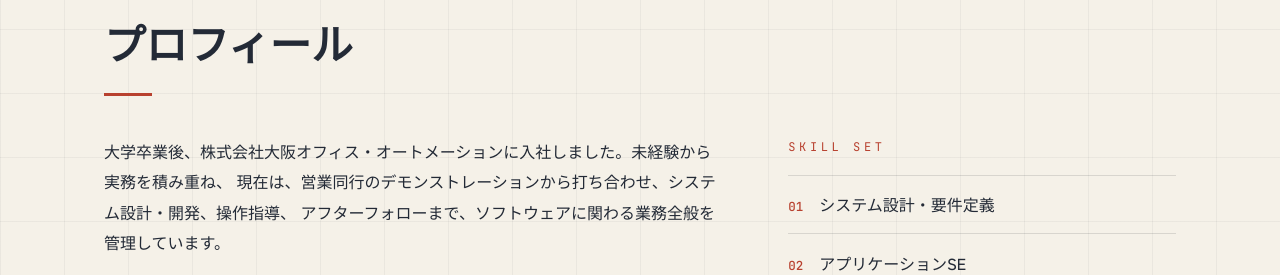
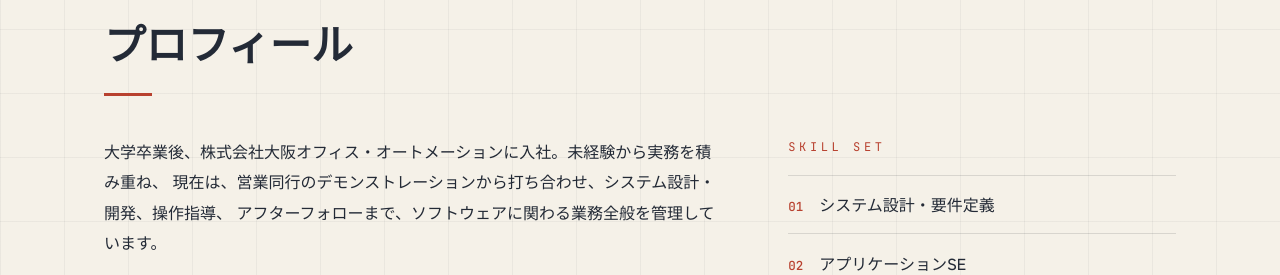
Before and after one commit to s-nikaido/ClaudeCodeStady, a plain HTML site: page index.html in a window 1280 px wide. Shown: the part 931-1206 px from the top of the page. Drawn offline with Linux system fonts and the light colour scheme.

Commit message:
Update description meta tag and about section text
Removed the period at the end of the description meta tag and modified a sentence in the about section.

```diff
--- a/index.html
+++ b/index.html
@@ -4,7 +4,7 @@
   <meta charset="UTF-8">
   <meta name="viewport" content="width=device-width, initial-scale=1.0">
   <title>二階堂茂生 - Portfolio</title>
-  <meta name="description" content="二階堂茂生のポートフォリオ。中小企業向け基幹システムの設計・開発に従事するシステムエンジニアの経歴とプロジェクト実績。">
+  <meta name="description" content="二階堂茂生のポートフォリオ。中小企業向け基幹システムの設計・開発に従事するシステムエンジニアの経歴とプロジェクト実績">
   <link rel="preconnect" href="https://fonts.googleapis.com">
   <link rel="preconnect" href="https://fonts.gstatic.com" crossorigin>
   <link href="https://fonts.googleapis.com/css2?family=Shippori+Mincho:wght@400;500;600;800&family=Zen+Kaku+Gothic+New:wght@400;500;700;900&family=JetBrains+Mono:wght@400;500;600&display=swap" rel="stylesheet">
@@ -75,7 +75,7 @@
       <div class="about-grid">
         <div class="about-text reveal" style="--delay:1">
           <p>
-            大学卒業後、株式会社大阪オフィス・オートメーションに入社しました。未経験から実務を積み重ね、
+            大学卒業後、株式会社大阪オフィス・オートメーションに入社。未経験から実務を積み重ね、
             現在は、営業同行のデモンストレーションから打ち合わせ、システム設計・開発、操作指導、
             アフターフォローまで、ソフトウェアに関わる業務全般を管理しています。
           </p>
```
